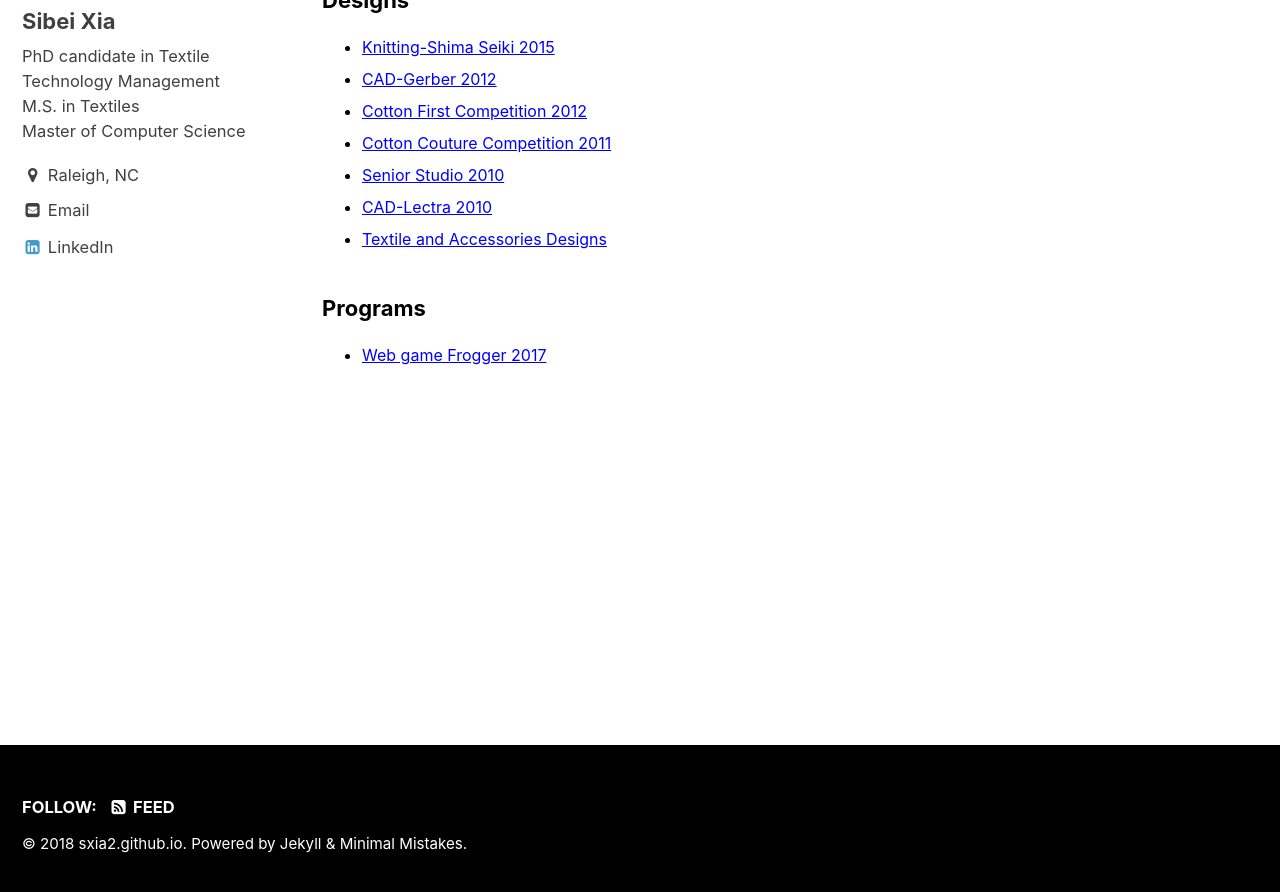
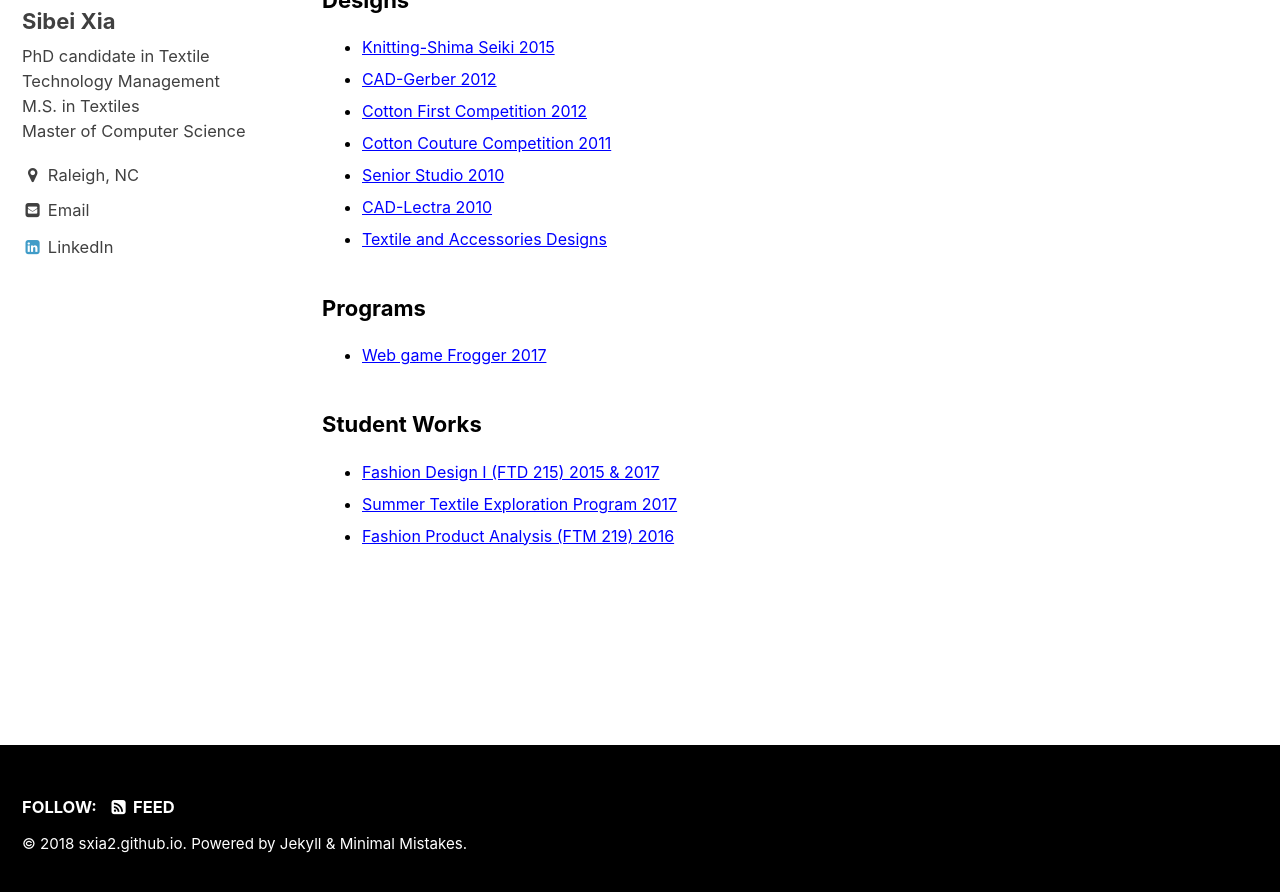
Before and after one commit to sxia2/sxia2.github.io, a Jekyll site: the page built from _pages/projects.md, in a window 1280 px wide and 900 px high, scrolled down 253 px. Shown: the top 892 px of the window. Built offline with Jekyll 4.4.1, drawn with Linux system fonts in a browser that asks for light colours.

Commit message:
project page

```diff
--- a/_pages/projects.md
+++ b/_pages/projects.md
@@ -14,3 +14,8 @@ title: "Projects"
 
 ### Programs
   - [Web game Frogger 2017](https://sxia2.github.io/projects_data/Program4)
+
+### Student Works
+  - [Fashion Design I (FTD 215) 2015 & 2017](https://sxia2.github.io/student/FTD215)
+  - [Summer Textile Exploration Program 2017](https://sxia2.github.io/student/step)
+  - [Fashion Product Analysis (FTM 219) 2016](https://sxia2.github.io/student/FTM219)
```
